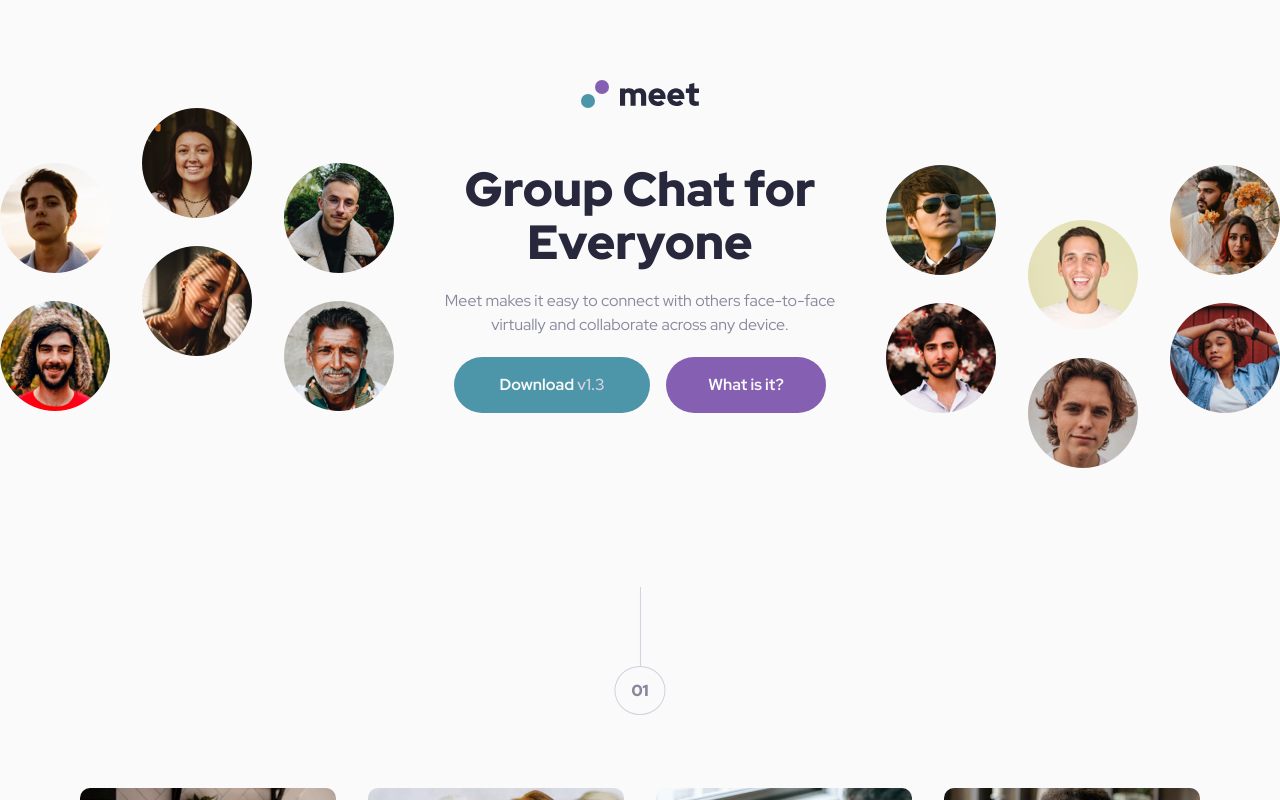
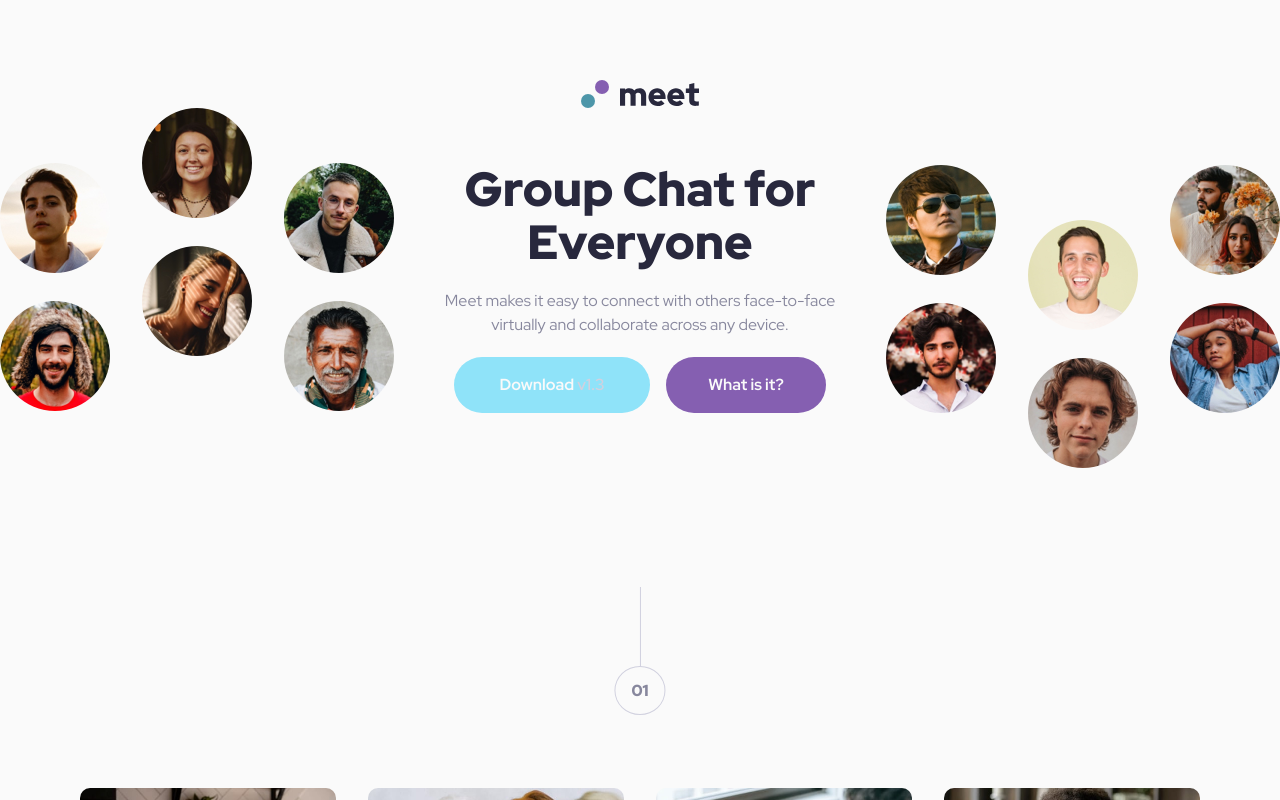
Before and after one commit to frontend-rustyff12/17-meet-landing-page, a React (Vite) app: page / in a window 1280 px wide. In both pictures the pointer is over the button 551 px from the left and 384 px from the top of the page. Shown: the top 800 px of the page. Built offline with nearby package versions, Linux system fonts and the light colour scheme.

Commit message:
Button fix

```diff
--- a/src/index.css
+++ b/src/index.css
@@ -68,7 +68,6 @@ button span {
 button:hover {
   background-color: var(--purple-600-accent);
 }
-
 /* Typography */
 
 .red-hat-1 {
@@ -191,10 +190,14 @@ header img {
 .hero-buttons button:first-of-type {
   background-color: var(--cyan-600);
 }
+
 .hero-buttons button:last-of-type {
   width: 10rem;
 }
 
+.hero-buttons button:first-of-type:hover {
+  background-color: var(--cyan-300);
+}
 /* Main content */
 .main-content {
   position: relative;
```
